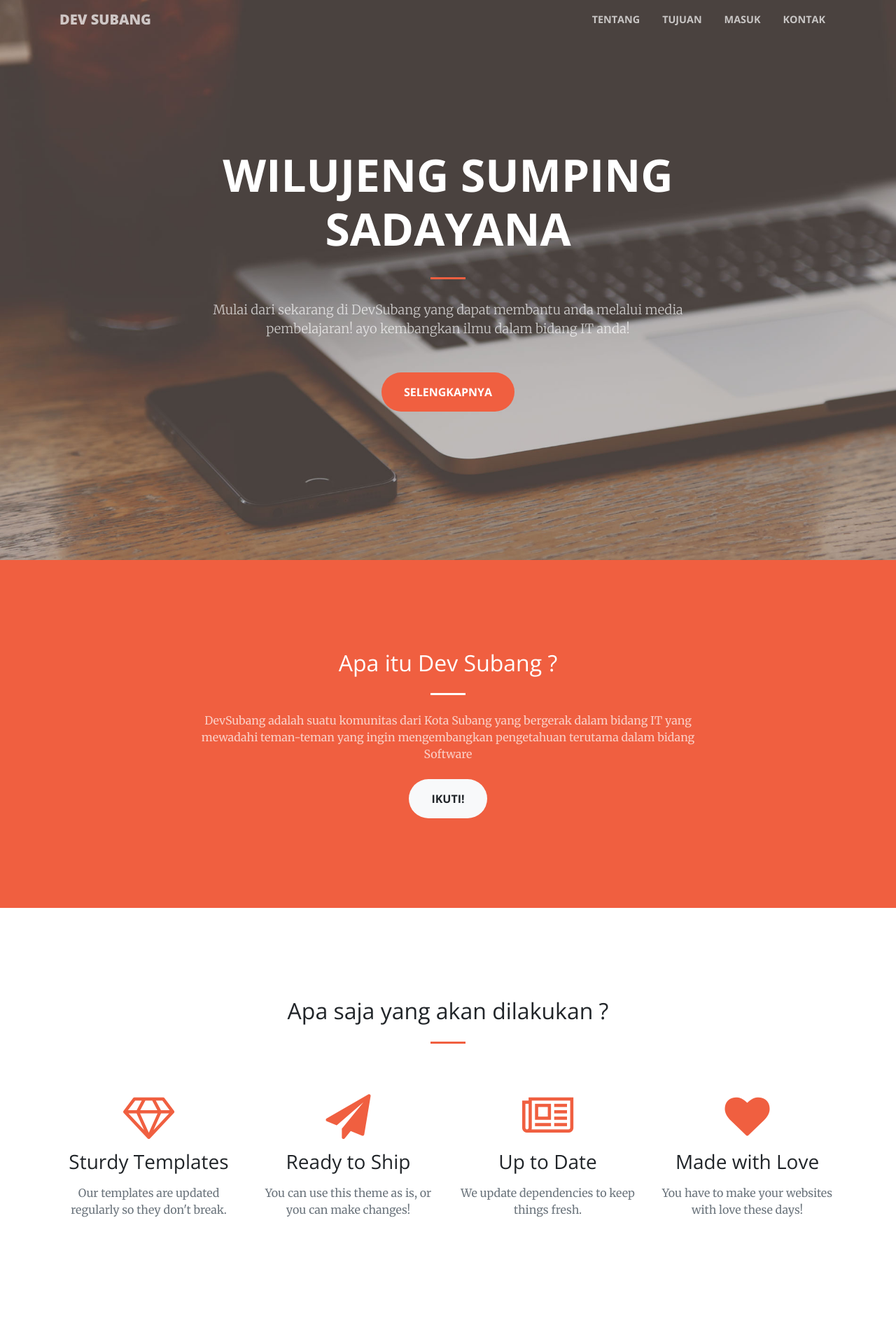
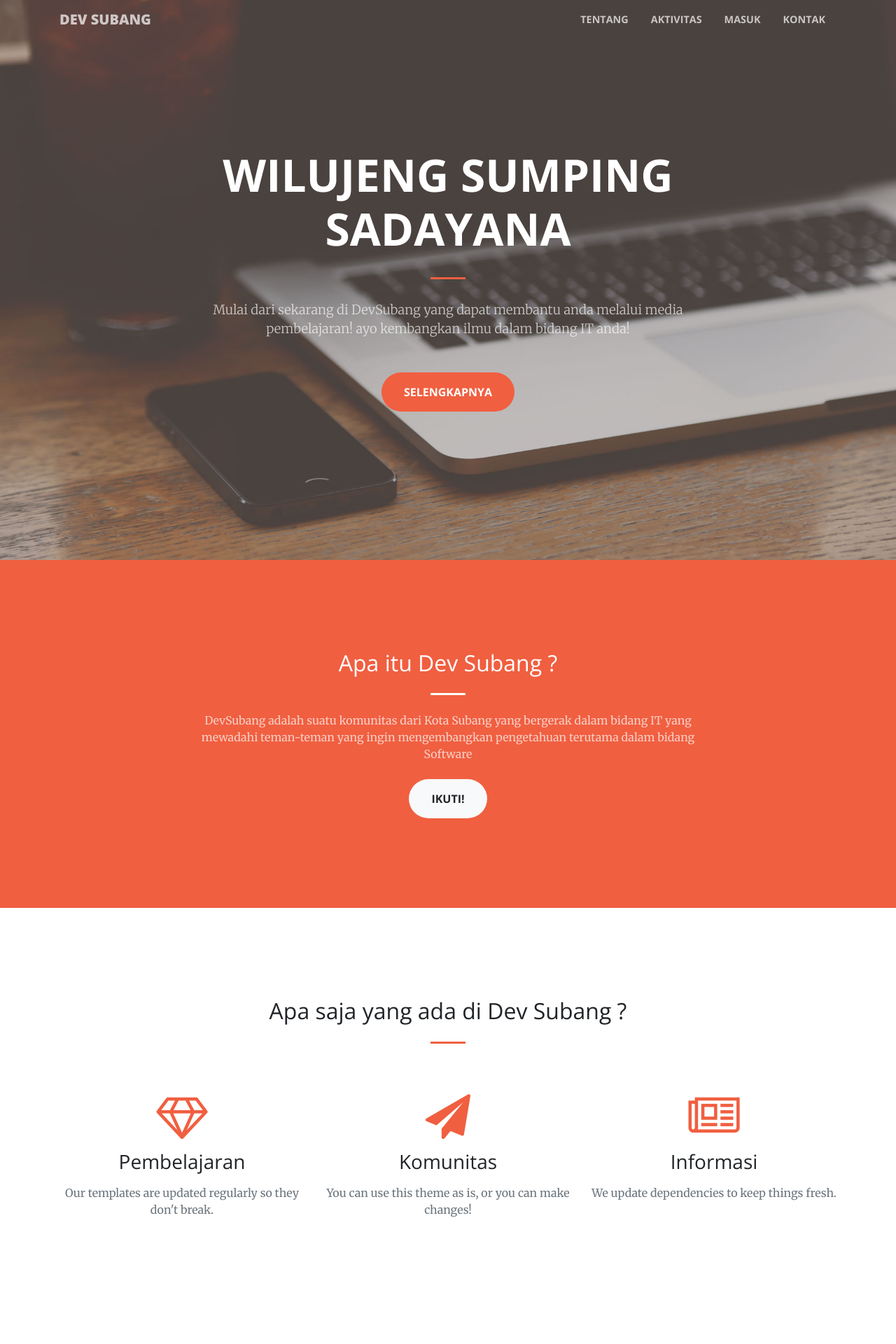
Before and after one commit to scriptsxagon/web_app, a Django app: page / in a window 1280 px wide. Shown: the top 1920 px of the page at 70% size. Run offline with Django 3.2, Linux system fonts and the light colour scheme; some libraries are stand-ins or nearby versions.

Commit message:
Devsubang

```diff
--- a/myapp/templates/base.html
+++ b/myapp/templates/base.html
@@ -13,7 +13,7 @@
 
     <!-- Bootstrap core CSS -->
     <link href="{% static 'vendor/bootstrap/css/bootstrap.min.css' %}" rel="stylesheet">
-
+    <link rel="shortcut icon" type="image/x-icon" href="/static/favicon.jpeg">
     <!-- Custom fonts for this template -->
     <link href="/static/vendor/font-awesome/css/font-awesome.min.css" rel="stylesheet" type="text/css">
     <link href='https://fonts.googleapis.com/css?family=Open+Sans:300italic,400italic,600italic,700italic,800italic,400,300,600,700,800' rel='stylesheet' type='text/css'>
@@ -28,23 +28,42 @@
   </head>
 
   <body id="page-top">
+
 {% block content %}
 {% endblock %}
     <!-- Navigation -->
     <nav class="navbar navbar-expand-lg navbar-light fixed-top" id="mainNav">
       <div class="container">
-        <a class="navbar-brand js-scroll-trigger" href="#page-top"><strong>Dev Subang</strong></a>
+        {% if user.is_authenticated %}
+
+          <a class="nav-item mx-0 mx-lg-1" style="text-decoration: none; font-size: 23px;" href="#page-top"><strong>DEV SUBANG</strong></a>{% else %}
+        <a class="navbar-brand js-scroll-trigger"  href="#page-top" ><strong>DEV SUBANG</strong></a>{% endif %}
         <button class="navbar-toggler navbar-toggler-right" type="button" data-toggle="collapse" data-target="#navbarResponsive" aria-controls="navbarResponsive" aria-expanded="false" aria-label="Toggle navigation">
           <span class="navbar-toggler-icon"></span>
         </button>
+         {% if user.is_authenticated %}
+
+                <li class="dropdown nav-item mx-0 mx-lg-1">
+                    <a href="#" class="dropdown-toggle nav-link py-3 px-0 px-lg-3 rounded js-scroll-trigger"
+                       data-toggle="dropdown">{{ user.get_username }}<span
+                            class="glyphicon glyphicon-user pull-right"></span></a>
+                    <ul class="dropdown-menu">
+                        <li class="divider"></li>
+                        <li><a class="nav-item mx-0 mx-lg-1" href="/logout/">Logout</a></li>
+                    </ul>
+                </li>
+            {% else %}
+
         <div class="collapse navbar-collapse" id="navbarResponsive">
           <ul class="navbar-nav ml-auto">
             <li class="nav-item">
               <a class="nav-link js-scroll-trigger" href="/#about">Tentang</a>
             </li>
             <li class="nav-item">
-              <a class="nav-link js-scroll-trigger" href="/#services">Tujuan</a>
+              <a class="nav-link js-scroll-trigger" href="/#services">Aktivitas</a>
             </li>
+
+
             <li class="nav-item">
               <a class="nav-link js-scroll-trigger" href="/#portfolio">Masuk</a>
             </li>
@@ -55,6 +74,7 @@
         </div>
       </div>
     </nav>
+{% endif %}
    <!-- Bootstrap core JavaScript -->
     <script src="/static/vendor/jquery/jquery.min.js"></script>
     <script src="/static/vendor/bootstrap/js/bootstrap.bundle.min.js"></script>
--- a/myapp/templates/index.html
+++ b/myapp/templates/index.html
@@ -34,40 +34,35 @@
       <div class="container">
         <div class="row">
           <div class="col-lg-12 text-center">
-            <h2 class="section-heading">Apa saja yang akan dilakukan ?</h2>
+            <h2 class="section-heading">Apa saja yang ada di Dev Subang ?</h2>
             <hr class="my-4">
           </div>
         </div>
       </div>
       <div class="container">
         <div class="row">
-          <div class="col-lg-3 col-md-6 text-center">
+          <div class="col-lg-4 col-md-6 text-center">
             <div class="service-box mt-5 mx-auto">
               <i class="fa fa-4x fa-diamond text-primary mb-3 sr-icons"></i>
-              <h3 class="mb-3">Sturdy Templates</h3>
+              <h3 class="mb-3">Pembelajaran</h3>
               <p class="text-muted mb-0">Our templates are updated regularly so they don't break.</p>
             </div>
           </div>
-          <div class="col-lg-3 col-md-6 text-center">
+          <div class="col-lg-4 col-md-6 text-center">
             <div class="service-box mt-5 mx-auto">
               <i class="fa fa-4x fa-paper-plane text-primary mb-3 sr-icons"></i>
-              <h3 class="mb-3">Ready to Ship</h3>
+              <h3 class="mb-3">Komunitas</h3>
               <p class="text-muted mb-0">You can use this theme as is, or you can make changes!</p>
             </div>
           </div>
-          <div class="col-lg-3 col-md-6 text-center">
+          <div class="col-lg-4 col-md-6 text-center">
             <div class="service-box mt-5 mx-auto">
               <i class="fa fa-4x fa-newspaper-o text-primary mb-3 sr-icons"></i>
-              <h3 class="mb-3">Up to Date</h3>
+              <h3 class="mb-3">Informasi</h3>
               <p class="text-muted mb-0">We update dependencies to keep things fresh.</p>
             </div>
           </div>
-          <div class="col-lg-3 col-md-6 text-center">
-            <div class="service-box mt-5 mx-auto">
-              <i class="fa fa-4x fa-heart text-primary mb-3 sr-icons"></i>
-              <h3 class="mb-3">Made with Love</h3>
-              <p class="text-muted mb-0">You have to make your websites with love these days!</p>
-            </div>
+          <div class="col-lg-3 col-md-2 text-center">
           </div>
         </div>
       </div>
--- a/myapp/views.py
+++ b/myapp/views.py
@@ -1,10 +1,14 @@
 from django.contrib.auth import login, authenticate
 from django.shortcuts import render, redirect
+from django.contrib.auth.decorators import login_required
 
 from myapp.forms import SignUpForm
 
 def index(request):
+    if not request.user.is_authenticated():
         return render(request,'index.html')
+    else:
+        return render(request,'index_login.html')
 
 def signup(request):
     if request.method == 'POST':
--- a/mydjango/settings.py
+++ b/mydjango/settings.py
@@ -130,3 +130,4 @@ STATICFILES_DIRS = [
 
 LOGIN_REDIRECT_URL = 'index'
 SIGNUP_REDIRECT_URL = 'login'
+LOGOUT_URL = 'logout'
--- a/mydjango/urls.py
+++ b/mydjango/urls.py
@@ -23,5 +23,5 @@ urlpatterns = [
     url(r'^admin/', admin.site.urls),
     url(r'^signup/$', views.signup, name='signup'),
     url(r'^login/$', auth_views.login, name='login'),
-    url(r'^logout/$', auth_views.logout, name='logout'),
+    url(r'^logout/$', auth_views.logout, {'next_page': '/'}, name='logout'),
 ]
```
